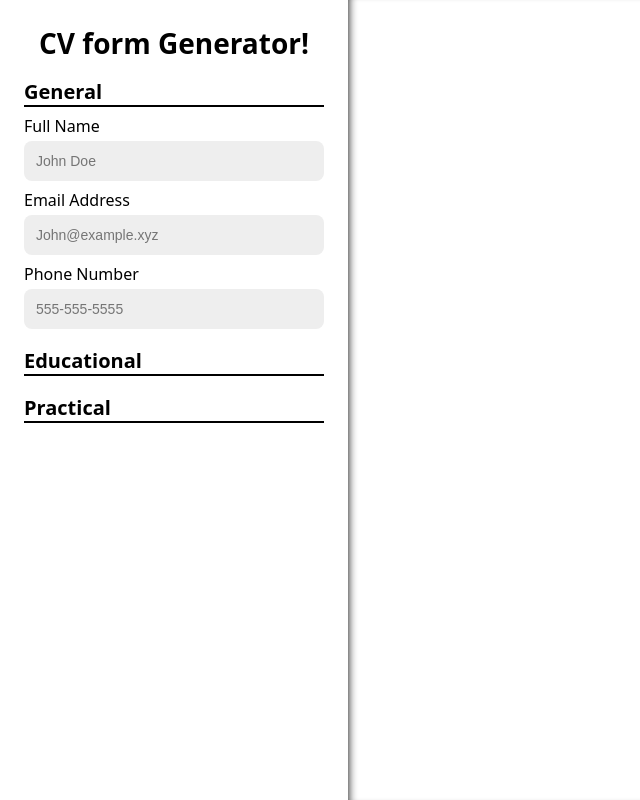
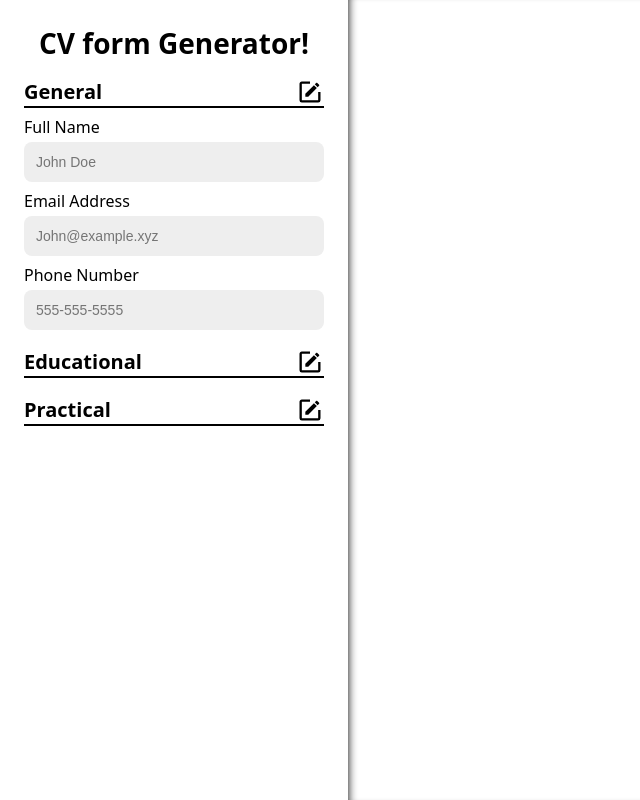
Before and after one commit to crispynoodlesoup/react-CV, a React (Vite) app: page / in a window 1280 px wide. Shown: the whole page, without its empty margins (0-640 px from the left). Built offline with nearby package versions, Linux system fonts and the light colour scheme.

Commit message:
add edit image and scrollbar to aside

```diff
--- a/src/App.jsx
+++ b/src/App.jsx
@@ -67,7 +67,8 @@ function Accordion({ children, accordionId, selected, onSelect }) {
           onSelect(accordionId);
         }}
       >
-        {accordionId}
+        <p>{accordionId}</p>
+        <img src="../public/square-edit-outline.svg" alt="" />
       </div>
       {selected === accordionId ? children : null}
     </section>
--- a/style/app.css
+++ b/style/app.css
@@ -1,5 +1,22 @@
 aside {
+  overflow-y: scroll;
   padding: 24px;
+}
+
+::-webkit-scrollbar {
+  width: 8px;
+}
+
+::-webkit-scrollbar-track {
+  background-color: whitesmoke;
+}
+
+::-webkit-scrollbar-thumb {
+  background-color: rgb(155, 155, 155);
+}
+
+::-webkit-scrollbar-thumb:hover {
+  background-color: rgb(148, 148, 148);
 }
 
 aside h1 {
@@ -19,6 +36,8 @@ aside h1 {
 }
 
 .accordion-switch {
+  display: flex;
+  justify-content: space-between;
   margin-top: 16px;
   border-bottom: 2px solid black;
   font-size: 20px;
@@ -27,6 +46,10 @@ aside h1 {
 
 .accordion-switch:hover {
   cursor: pointer;
+}
+
+.accordion-switch img {
+  height: 28px;
 }
 
 .accordion-content {
```
Also changed, not shown: public/square-edit-outline.svg (added).
